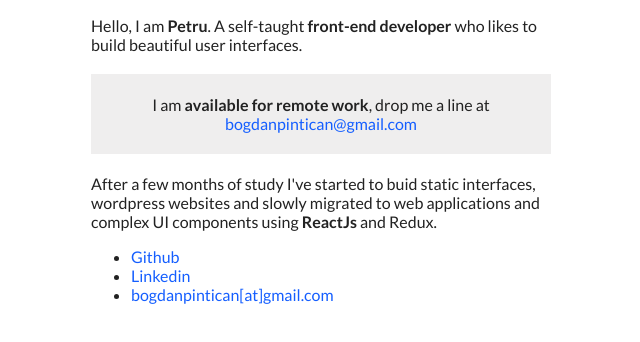
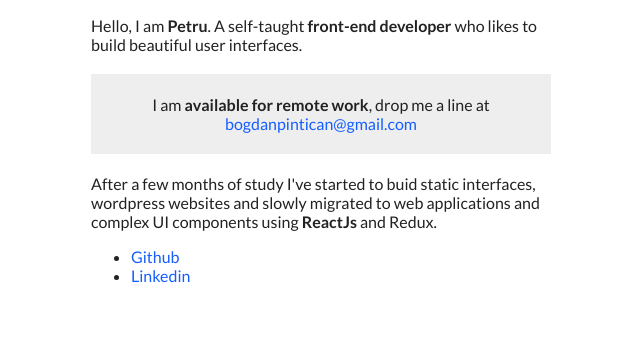
Before and after one commit to bogdanpetru/homepage, a plain HTML site: page index.html in a window 1280 px wide. Shown: the part 280-622 px from the top of the page, without its empty margins (319-959 px from the left). Drawn offline with Linux system fonts and the light colour scheme.

Commit message:
remove email

```diff
--- a/index.html
+++ b/index.html
@@ -35,7 +35,6 @@
       <ul>
         <li><a target="_blank" href="http://github.com/bogdanpetru">Github</a></li>
         <li><a target="_blank" href="https://www.linkedin.com/in/bogdan-petru-pintican-90749a42/">Linkedin</a></li>
-        <li><a target="_blank" href="bogdanpintican@gmail.com">bogdanpintican[at]gmail.com</a>
       </ul>
     </main>
 
```
